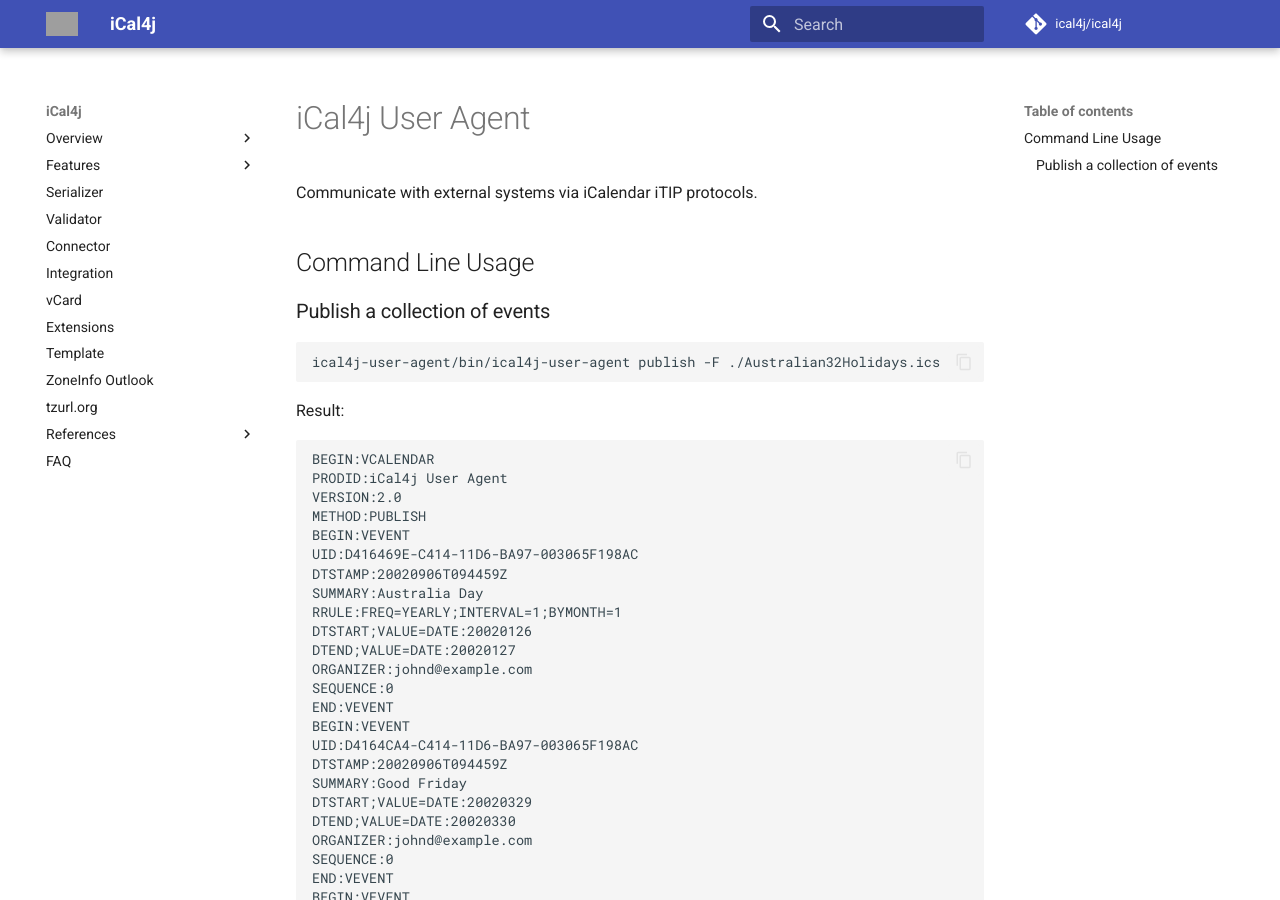
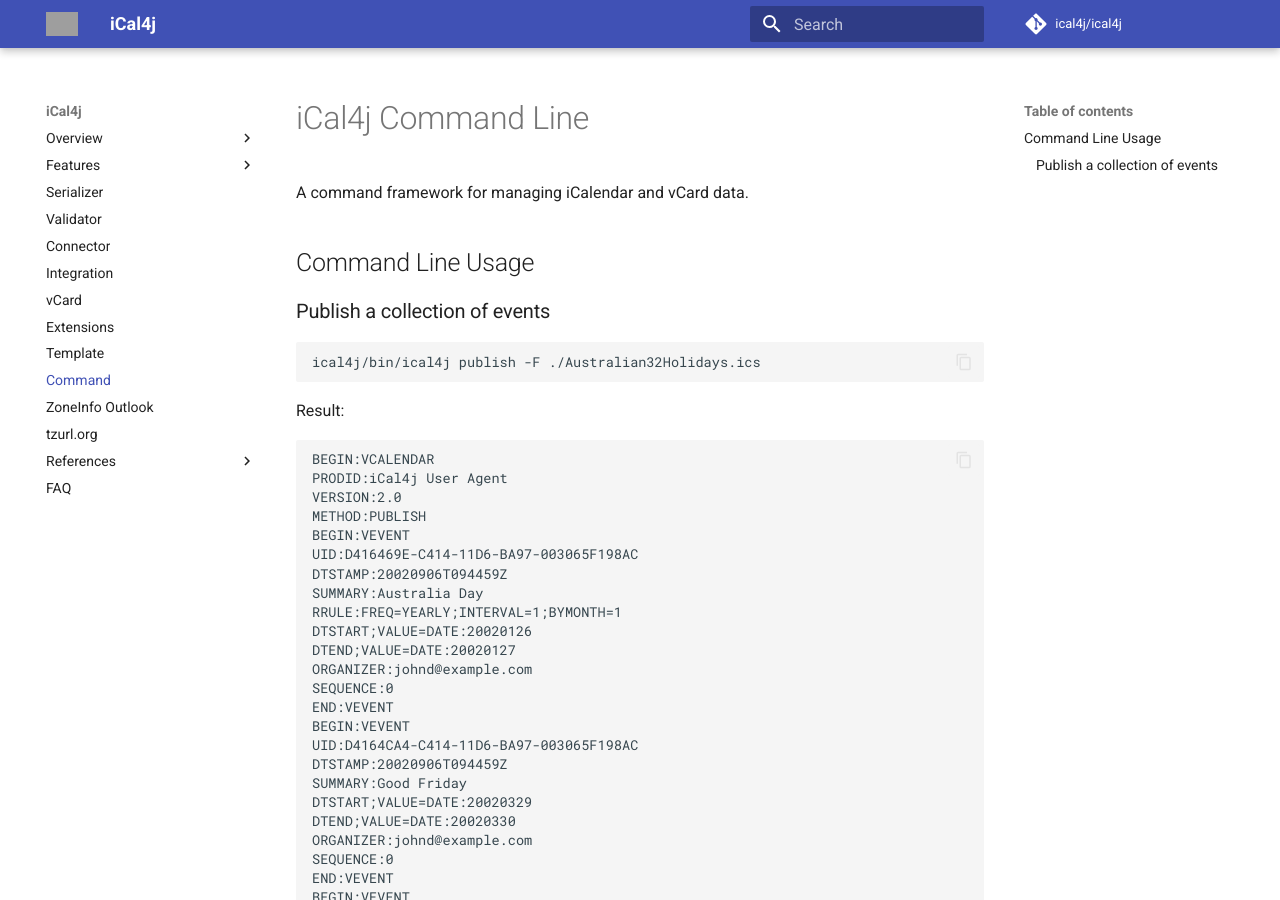
Before and after one commit to ical4j/ical4j-user-guide, an MkDocs documentation site: the page built from docs/command.md, in a window 1280 px wide and 900 px high. Built offline with MkDocs 1.6.1 and Material for MkDocs 9.7.7, drawn with Linux system fonts in a browser that asks for light colours; comment, search, counter and statistics services are not loaded; grey boxes are pictures that could not be loaded.

Commit message:
Added command library

```diff
--- a/docs/useragent.md
+++ b/docs/command.md
@@ -1,12 +1,12 @@
-# iCal4j User Agent
+# iCal4j Command Line
 
-Communicate with external systems via iCalendar iTIP protocols.
+A command framework for managing iCalendar and vCard data.
 
 ## Command Line Usage
 
 ### Publish a collection of events
 
-    ical4j-user-agent/bin/ical4j-user-agent publish -F ./Australian32Holidays.ics
+    ical4j/bin/ical4j publish -F ./Australian32Holidays.ics
 
 Result:
 
--- a/mkdocs.yml
+++ b/mkdocs.yml
@@ -60,6 +60,7 @@
   - vCard: vcard.md
   - Extensions: extensions.md
   - Template: template.md
+  - Command: command.md
   - ZoneInfo Outlook: zoneinfo-outlook.md
   - tzurl.org: tzurl.md
   - References:
```
